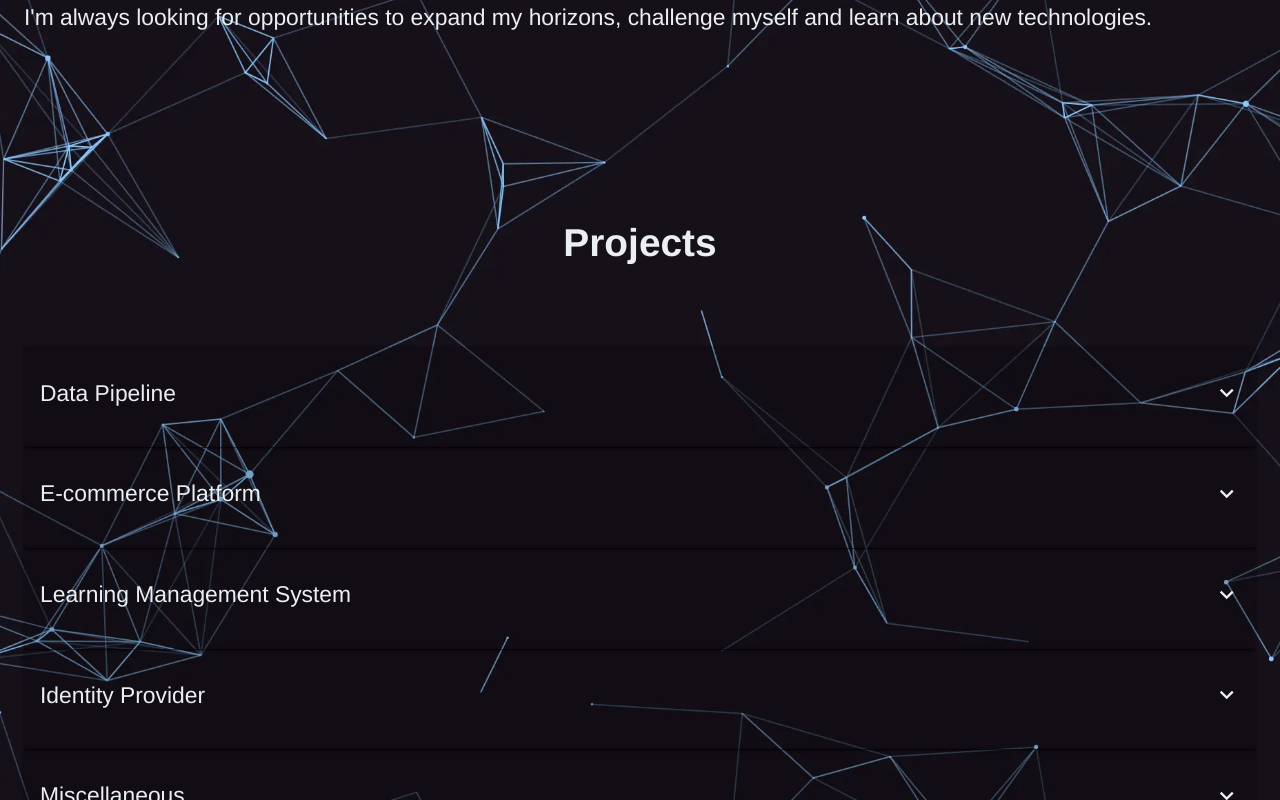
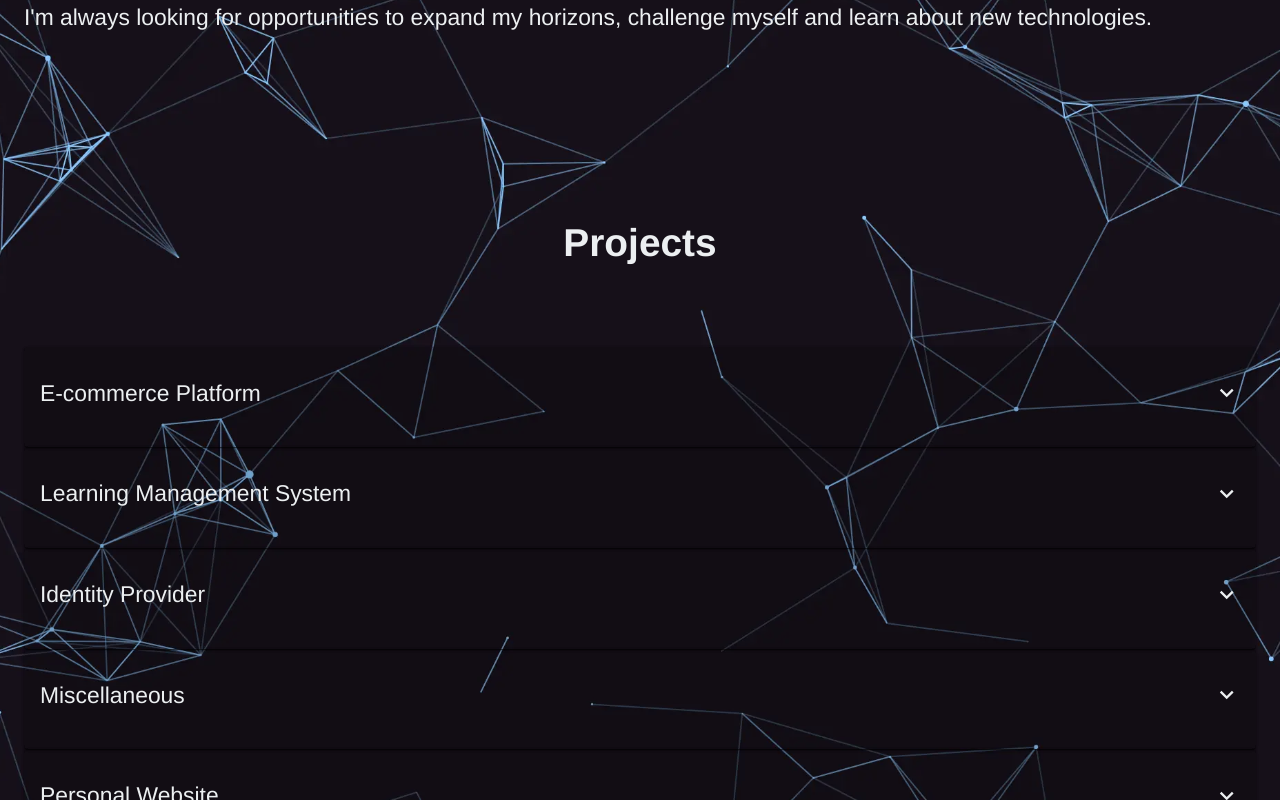
Before and after one commit to devkot/stelioskot.dev, a React (Create React App) app: page / in a window 1280 px wide. Shown: the part 971-1771 px from the top of the page. Built offline with nearby package versions, Linux system fonts and the light colour scheme.

Commit message:
Temporarily remove project to allow for time to reword it

```diff
--- a/src/components/Projects.tsx
+++ b/src/components/Projects.tsx
@@ -107,13 +107,14 @@ const Projects: React.FunctionComponent = () => {
   ) => setExpanded(isExpanded ? panel : false);
 
   const projects: Array<ProjectContent> = [
-    {
-      title: "Data Pipeline",
-      description: `Led the R&D team in the delivery of a first iteration of a serverless cloud
-        based Data Pipeline to bulk sync data between the Administrate
-        platform and third parties.`,
-      chips: ["Python", "AWS", "Docker", "MySQL"],
-    },
+    // TODO - Reword this
+    // {
+    //   title: "Data Pipeline",
+    //   description: `Led the R&D team in the delivery of a first iteration of a serverless cloud
+    //     based Data Pipeline to bulk sync data between the Administrate
+    //     platform and third parties.`,
+    //   chips: ["Python", "AWS", "Docker", "MySQL"],
+    // },
     {
       title: "E-commerce Platform",
       description: `Overhauled and expanded an e-commerce GraphQL API in order to
@@ -121,7 +122,7 @@ const Projects: React.FunctionComponent = () => {
       Enforced a cleaner API schema through Schema First design
       while also promoting a clean architecture by following a modular pattern
       to building a GraphQL Server.`,
-      chips: ["Node.js", "GraphQL", "Docker"],
+      chips: ["Node.js", "JavaScript", "GraphQL", "Docker"],
     },
     {
       title: "Learning Management System",
```
